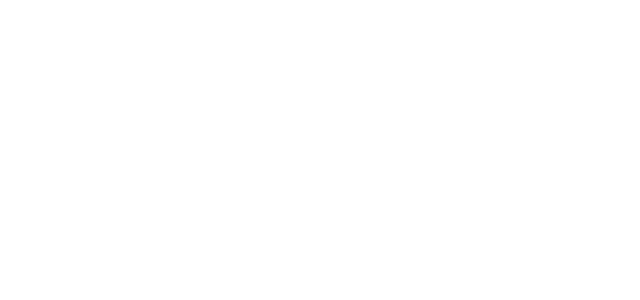
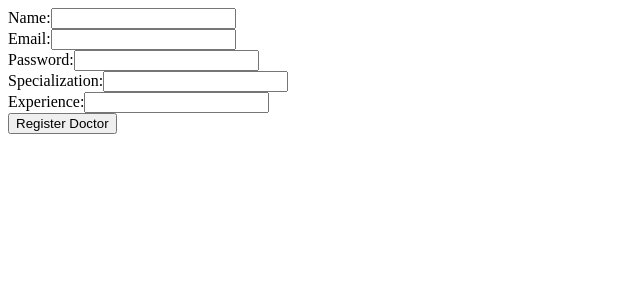
Before and after one commit to INF331-project/MedDirectory, a React (Vite) app in the folder MedDirectory/: page /addDoctor in a window 1280 px wide. Before the commit this address had no page. Shown: the top 300 px of the page, without its empty margins (0-640 px from the left). Built offline with nearby package versions, Linux system fonts and the light colour scheme.

Commit message:
basic functionality to add a doctor

```diff
--- a/MedDirectory/package.json
+++ b/MedDirectory/package.json
@@ -25,7 +25,7 @@
     "react": "^18.2.0",
     "react-dom": "^18.2.0",
     "react-router-dom": "^6.16.0",
-    "sass": "^1.68.0",
+    "sass": "^1.68.0"
   },
   "devDependencies": {
     "@types/react": "^18.2.15",
--- a/MedDirectory/src/App.jsx
+++ b/MedDirectory/src/App.jsx
@@ -4,6 +4,7 @@
 import Home from './components/Home';
 import EditMed from "./components/EditMed";
 import List from "./components/ListDoctors";
+import AddDoctor from "./components/AddDoctor";
 
 export default function App() {
 
@@ -14,6 +15,7 @@
         <Route path="/" element={<Home />} />
         <Route path="/editmed" element={<EditMed />} />
         <Route path="/list" element={<List />} />
+        <Route path="/addDoctor" element={<AddDoctor />} />
       </Routes>
       </BrowserRouter>
     </>
--- /dev/null
+++ b/MedDirectory/src/components/AddDoctor.jsx
@@ -0,0 +1,144 @@
+import React, { useState } from "react";
+import axios from "axios";
+import { useNavigate } from 'react-router-dom';
+
+function AddDoctor() {
+  const [formData, setFormData] = useState({
+    name: "",
+    email: "",
+    password: "",
+    specialization: "",
+    experience: "",
+  });
+
+  const [errors, setErrors] = useState({});
+
+  const handleChange = (e) => {
+    const { name, value } = e.target;
+    setFormData({
+      ...formData,
+      [name]: value,
+    });
+  };
+
+  const validateForm = () => {
+    const errors = {};
+
+    // Email validation (simple pattern, you can improve it)
+    if (!formData.email || !/^[^\s@]+@[^\s@]+\.[^\s@]+$/.test(formData.email)) {
+      errors.email = "Invalid email address";
+    }
+
+    // Password validation (minimum length, you can add more rules)
+    if (formData.password.length < 6) {
+      errors.password = "Password must be at least 6 characters";
+    }
+
+    // Name validation (not empty)
+    if (!formData.name.trim()) {
+        errors.name = "Name is required";
+        console.log("Name is required")
+    }
+
+    // Specialization validation (not empty)
+    if (!formData.specialization.trim()) {
+        errors.specialization = "Specialization is required";
+        console.log("Specialization is required")
+    }
+
+    // Experience validation (not empty)
+    if (!formData.experience.trim()) {
+        errors.experience = "Experience is required";
+        console.log("Experience is required")
+    }
+
+    setErrors(errors);
+
+    // Return true if there are no validation errors
+    return Object.keys(errors).length === 0;
+  };
+
+  const navigateTo = useNavigate();
+
+  const handleSubmit = async (e) => {
+    e.preventDefault();
+
+    if (validateForm()) {
+      try {
+        const response = await axios.post(
+          "http://localhost:5000/doctorAPI/doctorRegister",
+          formData
+        );
+
+        console.log("Doctor registration successful:", response.data);
+        // Handle successful registration (e.g., show a success message)
+
+        // Redirect to listing page
+        navigateTo('/list');
+      } catch (error) {
+        console.error("Error registering doctor:", error);
+        // Handle registration error (e.g., show an error message)
+      }
+    }
+  };
+
+  return (
+    <form onSubmit={handleSubmit}>
+      <div>
+        <label htmlFor="name">Name:</label>
+        <input
+          type="text"
+          id="name"
+          name="name"
+          value={formData.name}
+          onChange={handleChange}
+        />
+      </div>
+      <div>
+        <label htmlFor="email">Email:</label>
+        <input
+          type="email"
+          id="email"
+          name="email"
+          value={formData.email}
+          onChange={handleChange}
+        />
+        {errors.email && <span className="error">{errors.email}</span>}
+      </div>
+      <div>
+        <label htmlFor="password">Password:</label>
+        <input
+          type="password"
+          id="password"
+          name="password"
+          value={formData.password}
+          onChange={handleChange}
+        />
+        {errors.password && <span className="error">{errors.password}</span>}
+      </div>
+      <div>
+        <label htmlFor="specialization">Specialization:</label>
+        <input
+          type="text"
+          id="specialization"
+          name="specialization"
+          value={formData.specialization}
+          onChange={handleChange}
+        />
+      </div>
+      <div>
+        <label htmlFor="experience">Experience:</label>
+        <input
+          type="text"
+          id="experience"
+          name="experience"
+          value={formData.experience}
+          onChange={handleChange}
+        />
+      </div>
+      <button type="submit">Register Doctor</button>
+    </form>
+  );
+}
+
+export default AddDoctor;
```
Also changed, not shown: 1 other file (tests, documents, lock files or other folders).
